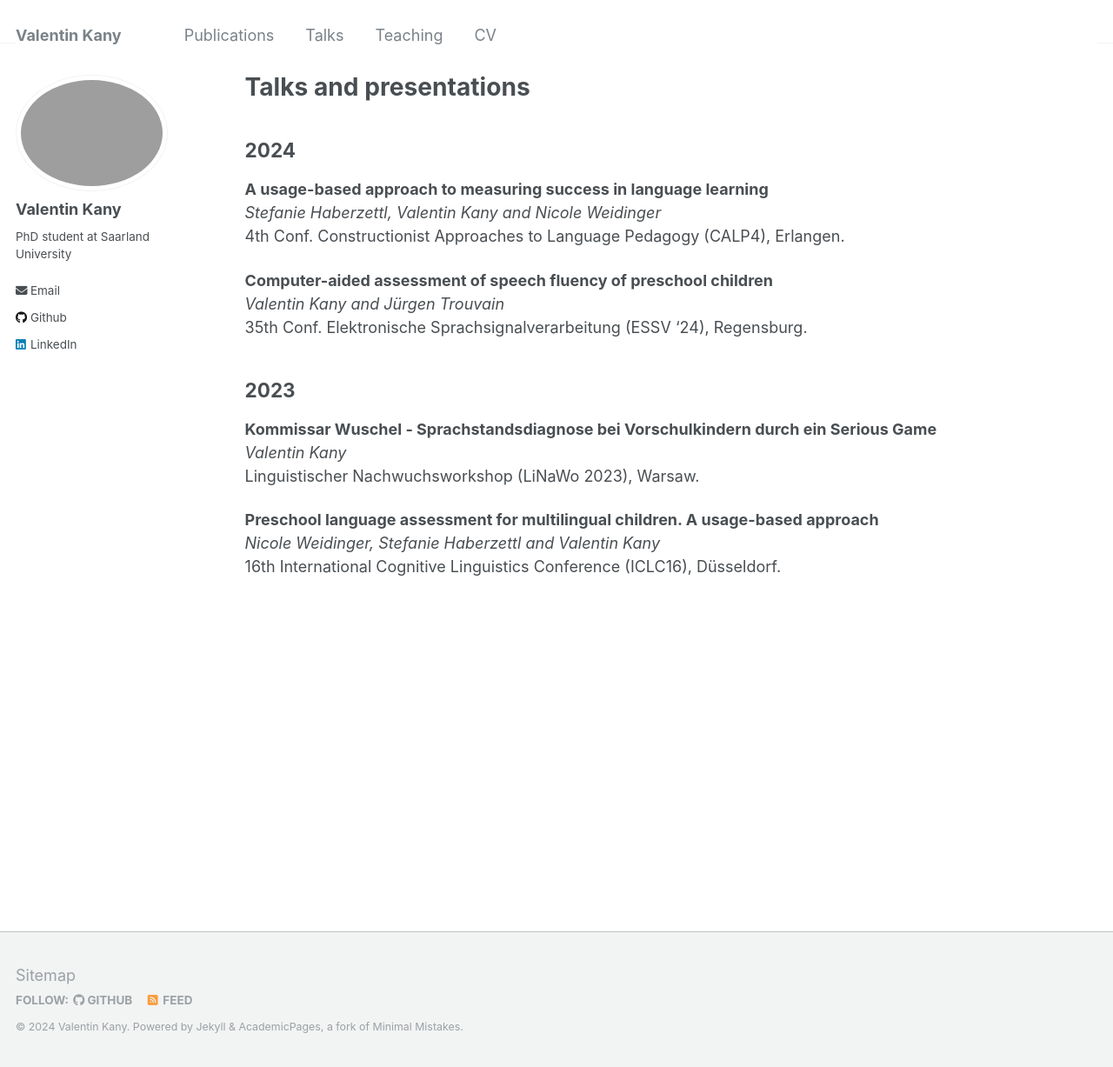
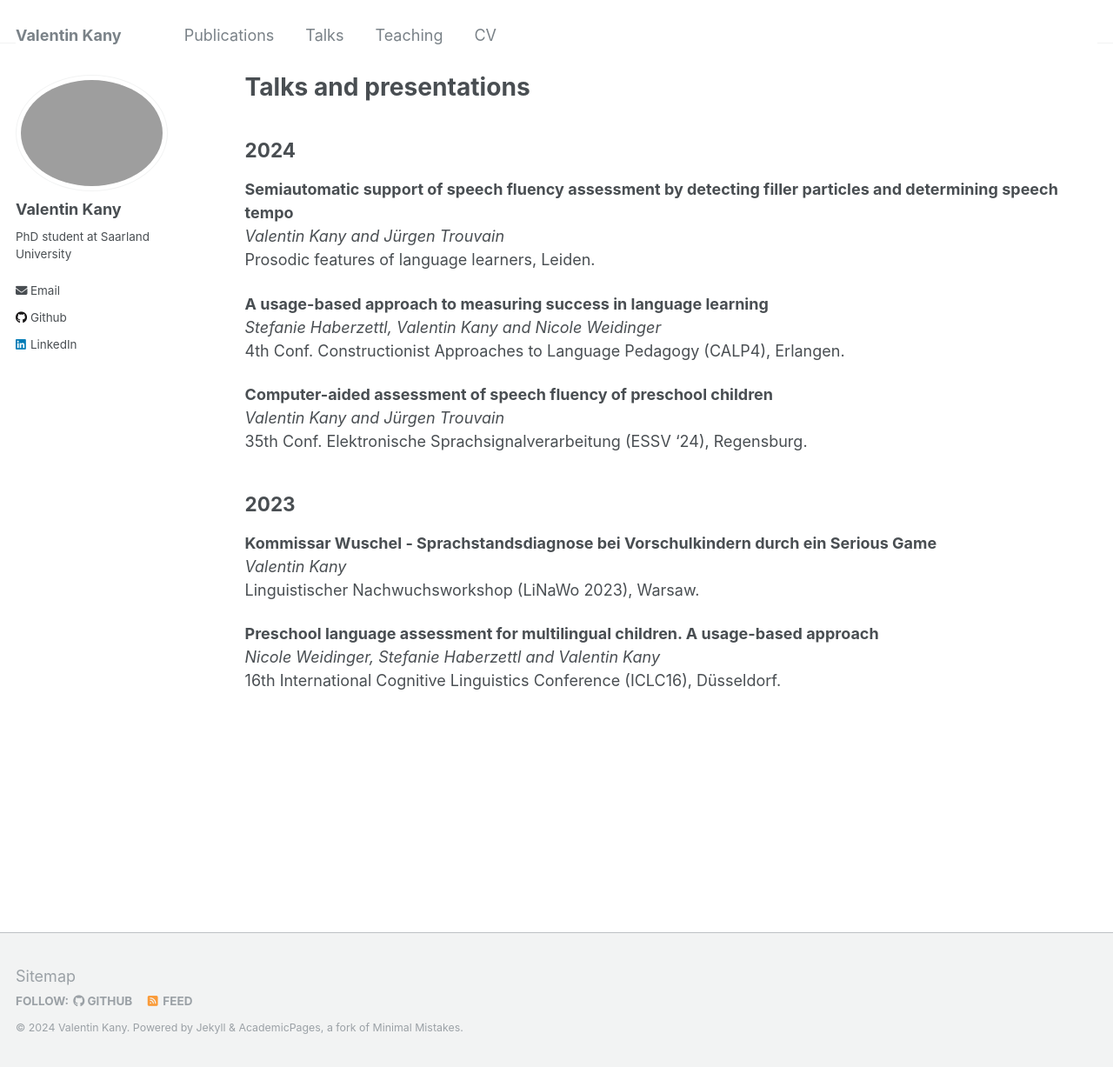
Before and after one commit to Valentin-Kany/Valentin-Kany.github.io, a Jekyll site: the page built from _pages/talks.md, in a window 1280 px wide and 1227 px high. Shown: the whole window at 87% size. Built offline with Jekyll 4.4.1, drawn with Linux system fonts in a browser that asks for light colours.

Commit message:
Update talks.md

```diff
--- a/_pages/talks.md
+++ b/_pages/talks.md
@@ -6,6 +6,10 @@ author_profile: true
 ---
 
 ## 2024
+
+**Semiautomatic support of speech fluency assessment by detecting filler particles and determining speech tempo**<br>
+*Valentin Kany and Jürgen Trouvain*<br>
+Prosodic features of language learners, Leiden.
 
 **A usage-based approach to measuring success in language learning**<br>
 *Stefanie Haberzettl, Valentin Kany and Nicole Weidinger*<br>
```
